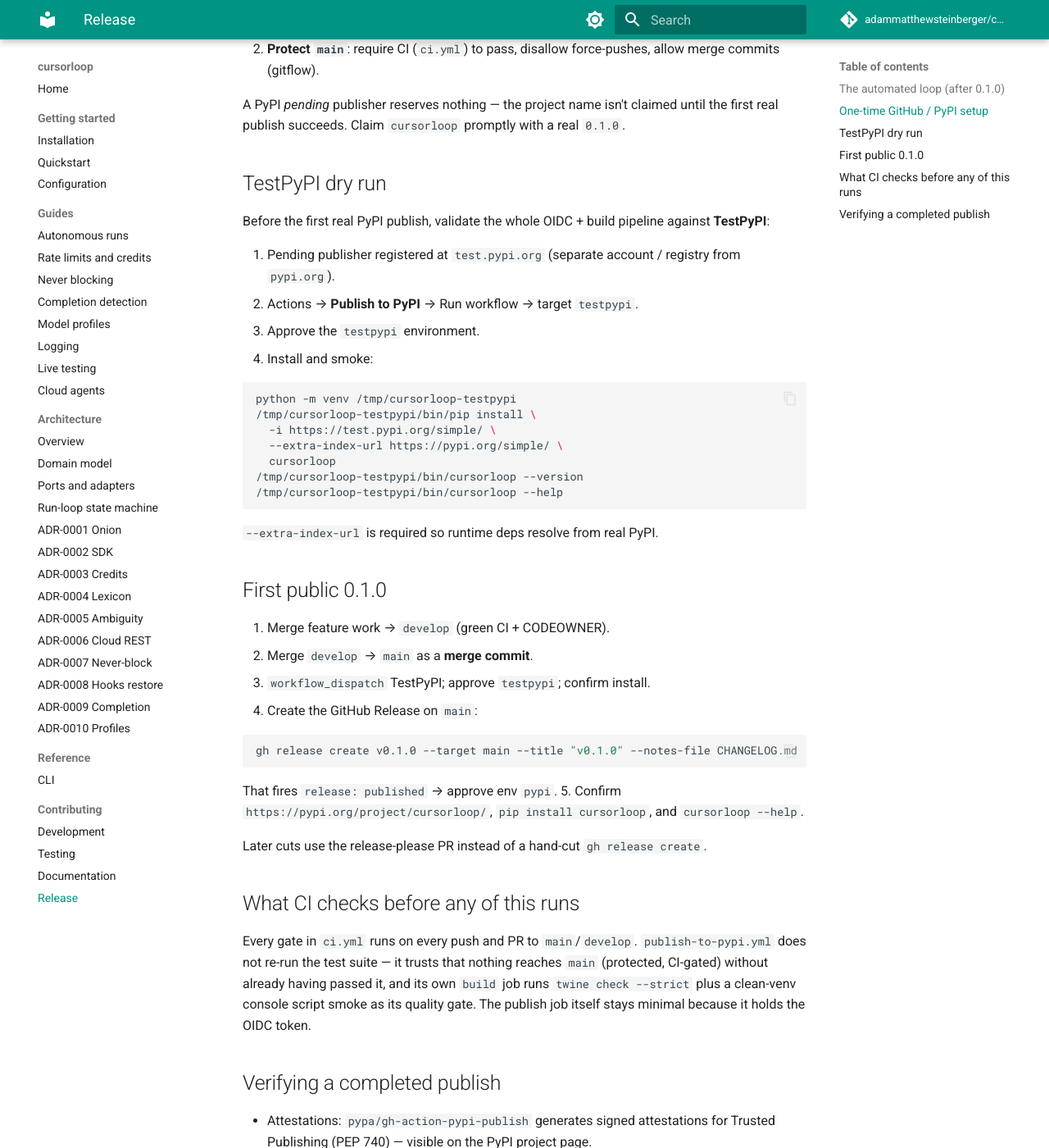
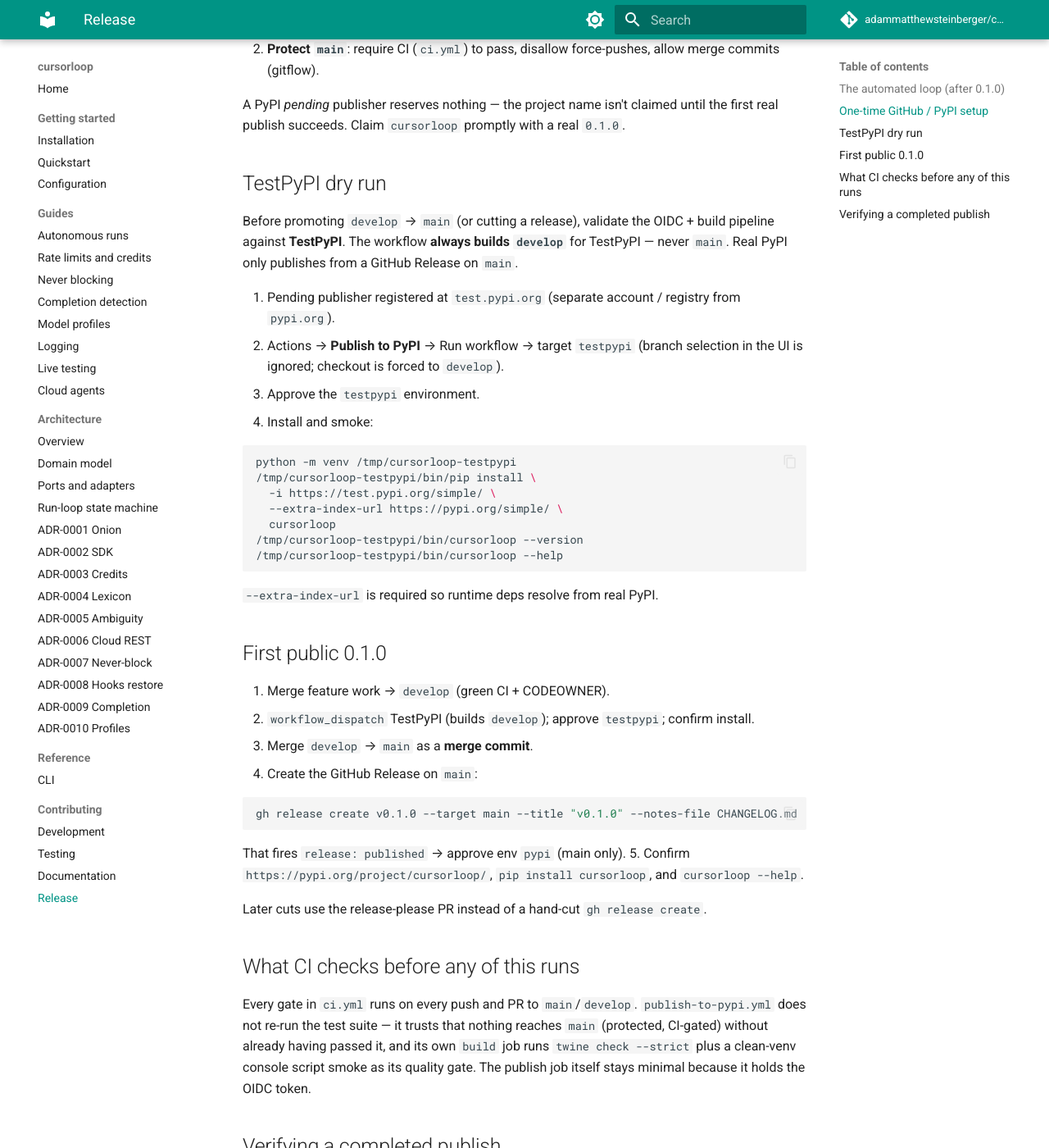
Before and after one commit to adammatthewsteinberger/cursorloop, an MkDocs documentation site: the page built from docs/contributing/release.md, in a window 1280 px wide and 1400 px high, scrolled down 1397 px. Shown: the whole window at 82% size. Built offline with MkDocs 1.6.1 and Material for MkDocs 9.7.7, drawn with Linux system fonts in a browser that asks for light colours; comment, search, counter and statistics services are not loaded.

Commit message:
fix(ci): build TestPyPI from develop; PyPI stays release/main-only
Force workflow_dispatch checkout to develop so dry runs never publish
main tip. Document the develop → TestPyPI → main → PyPI order.

Co-authored-by: Cursor <cursoragent@cursor.com>

````diff
--- a/docs/contributing/release.md
+++ b/docs/contributing/release.md
@@ -59,12 +59,16 @@ real `0.1.0`.
 
 ## TestPyPI dry run
 
-Before the first real PyPI publish, validate the whole OIDC + build pipeline
-against **TestPyPI**:
+Before promoting `develop` → `main` (or cutting a release), validate the
+OIDC + build pipeline against **TestPyPI**. The workflow **always builds
+`develop`** for TestPyPI — never `main`. Real PyPI only publishes from a
+GitHub Release on `main`.
 
 1. Pending publisher registered at `test.pypi.org` (separate account /
    registry from `pypi.org`).
-2. Actions → **Publish to PyPI** → Run workflow → target `testpypi`.
+2. Actions → **Publish to PyPI** → Run workflow → target `testpypi`
+   (branch selection in the UI is ignored; checkout is forced to
+   `develop`).
 3. Approve the `testpypi` environment.
 4. Install and smoke:
 
@@ -83,15 +87,16 @@ against **TestPyPI**:
 ## First public 0.1.0
 
 1. Merge feature work → `develop` (green CI + CODEOWNER).
-2. Merge `develop` → `main` as a **merge commit**.
-3. `workflow_dispatch` TestPyPI; approve `testpypi`; confirm install.
+2. `workflow_dispatch` TestPyPI (builds `develop`); approve `testpypi`;
+   confirm install.
+3. Merge `develop` → `main` as a **merge commit**.
 4. Create the GitHub Release on `main`:
 
    ```bash
    gh release create v0.1.0 --target main --title "v0.1.0" --notes-file CHANGELOG.md
    ```
 
-   That fires `release: published` → approve env `pypi`.
+   That fires `release: published` → approve env `pypi` (main only).
 5. Confirm `https://pypi.org/project/cursorloop/`, `pip install cursorloop`,
    and `cursorloop --help`.
 
````
Also changed, not shown: 1 other file.
